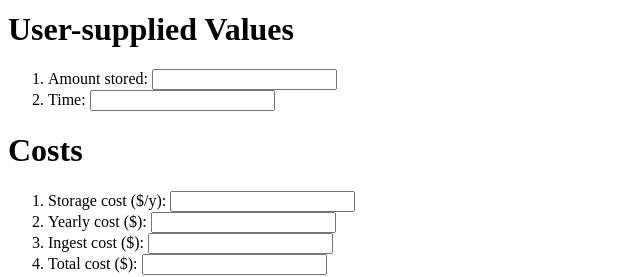
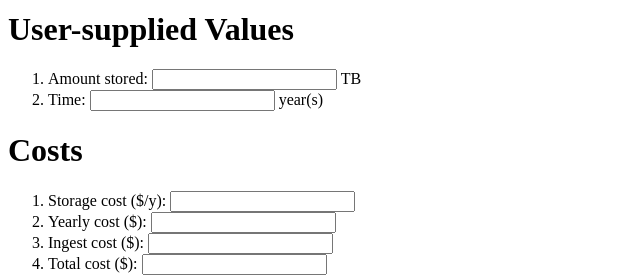
Before and after one commit to umd-coding-workshop/dpcc, a plain HTML site: page docs/index.html in a window 1280 px wide. Shown: the part 296-573 px from the top of the page, 0-640 px from the left. Drawn offline with Linux system fonts and the light colour scheme.

Commit message:
add form unit labels

```diff
--- a/docs/index.html
+++ b/docs/index.html
@@ -20,8 +20,8 @@
     <div id="user">
       <h1>User-supplied Values</h1>
       <ol>
-        <li><label>Amount stored: <input name="amount_stored"/></label></li>
-        <li><label>Time: <input name="time"/></label></li>
+        <li><label>Amount stored: <input name="amount_stored"/> TB</label></li>
+        <li><label>Time: <input name="time"/></label> year(s)</li>
       </ol>
     </div>
     <div id="costs">
```
